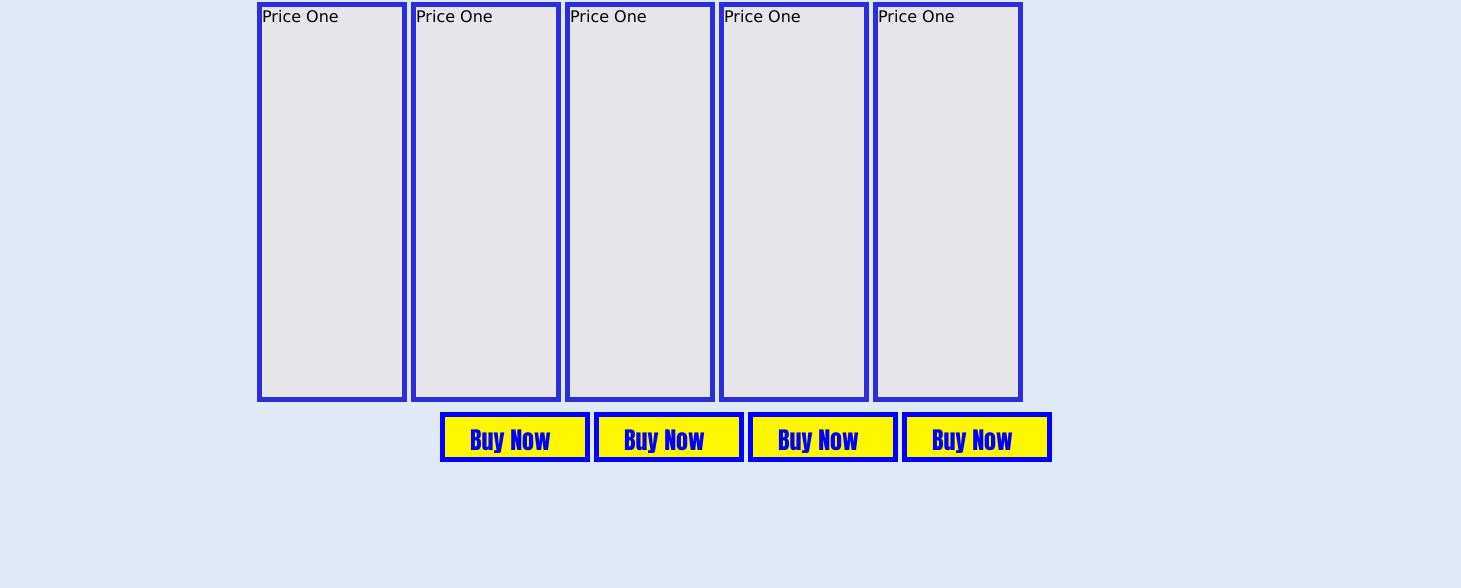
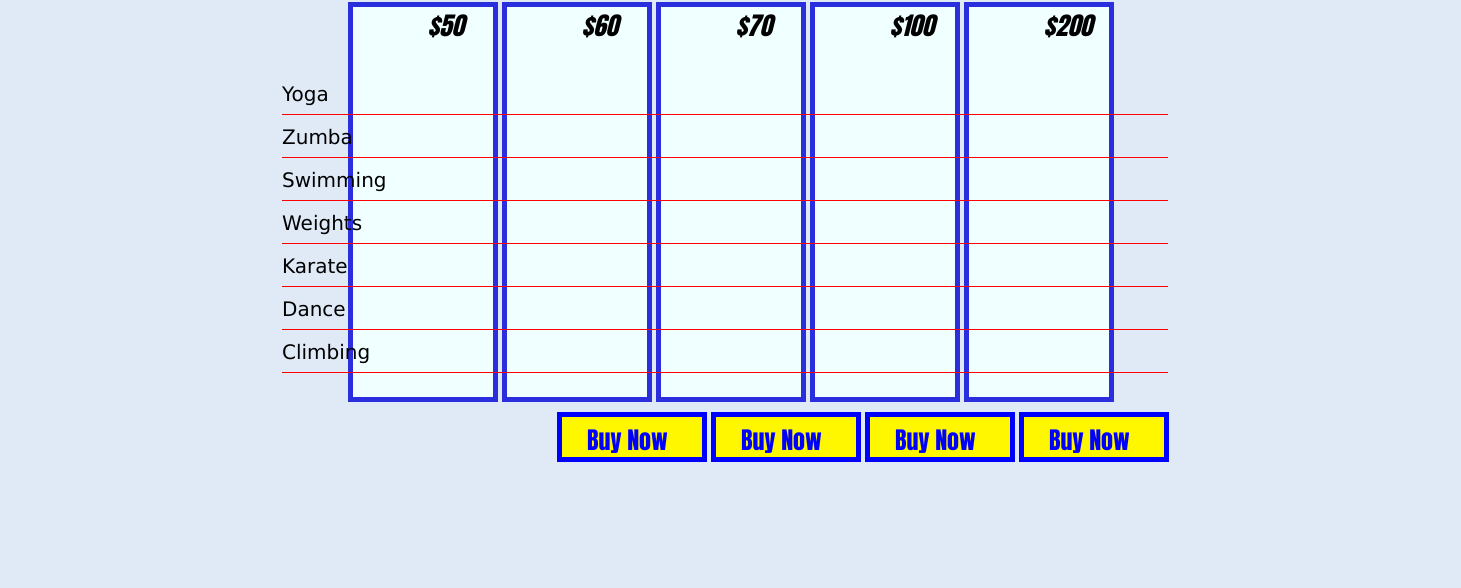
Before and after one commit to lauriefish22/copywebsite, a plain HTML site: page index.html in a window 1280 px wide. Shown: the part 212-800 px from the top of the page, 1461 px wide, since content can reach past the window. Drawn offline with Linux system fonts and the light colour scheme.

Commit message:
fixed alignment of buy buttons and options table

```diff
--- a/index.html
+++ b/index.html
@@ -32,12 +32,37 @@
                 <div class="plan-typeB">Basic</div>
                 <div class="plan-typeS">Super</div>
             </div>
+            <table class="table">
+                <tbody>
+                    <tr>
+                        <td>Yoga</td>
+                    </tr>
+                    <tr>
+                        <td>Zumba</td>
+                    </tr>
+                    <tr>
+                        <td>Swimming</td>
+                    </tr>
+                    <tr>
+                        <td>Weights</td>
+                    </tr>
+                    <tr>
+                        <td>Karate</td>
+                    </tr>
+                    <tr>
+                        <td>Dance</td>
+                    </tr>
+                    <tr>
+                        <td>Climbing</td>
+                    </tr>
+                </tbody>
+            </table>
             <div class="prices">
-                <div class="price-column">Price One</div>
-                <div class="price-column">Price One</div>
-                <div class="price-column">Price One</div>
-                <div class="price-column">Price One</div>
-                <div class="price-column">Price One</div>
+                <div class="price-column">$50</div>
+                <div class="price-column">$60</div>
+                <div class="price-column">$70</div>
+                <div class="price-column">$100</div>
+                <div class="price-column">$200</div>
             </div>
             <div class="buy">
                 <div class="buy-now">Buy Now</div>
--- a/styles/global.css
+++ b/styles/global.css
@@ -78,11 +78,16 @@ header .logo {
     height: 400px;
     width: 150px;
     border-color: rgb(43, 46, 220);
-    background-color: rgb(230, 230, 234);
+    background-color: azure;
     border-style: solid;
     border-width: 5px;
     margin-top: 20px;
     display: inline-block;
+    font-size: 25px;
+    font-family: Impact, Haettenschweiler, 'Arial Narrow Bold', sans-serif;
+    font-style: italic;
+    font-weight: bold;
+    padding-left: 75px;
 }
 .buy-now {
     height: 50px;
@@ -103,6 +108,22 @@ header .logo {
 }
 .buy {
     display: flex;
-    margin-right: 60px;
-    margin-left: 438px;
+    margin-right: 290px;
+    margin-left: 555px;
+    position: static;
 }
+
+.table {
+    border-right: 0px;
+    position: absolute;
+    margin-top: 90px;
+    margin-left: 280px;
+    line-height: 40px;
+    width: 890px;
+}
+
+td {
+    border-bottom: 1px solid red;
+    font-size: 20px;
+    column-width: 200px;
+}
```
